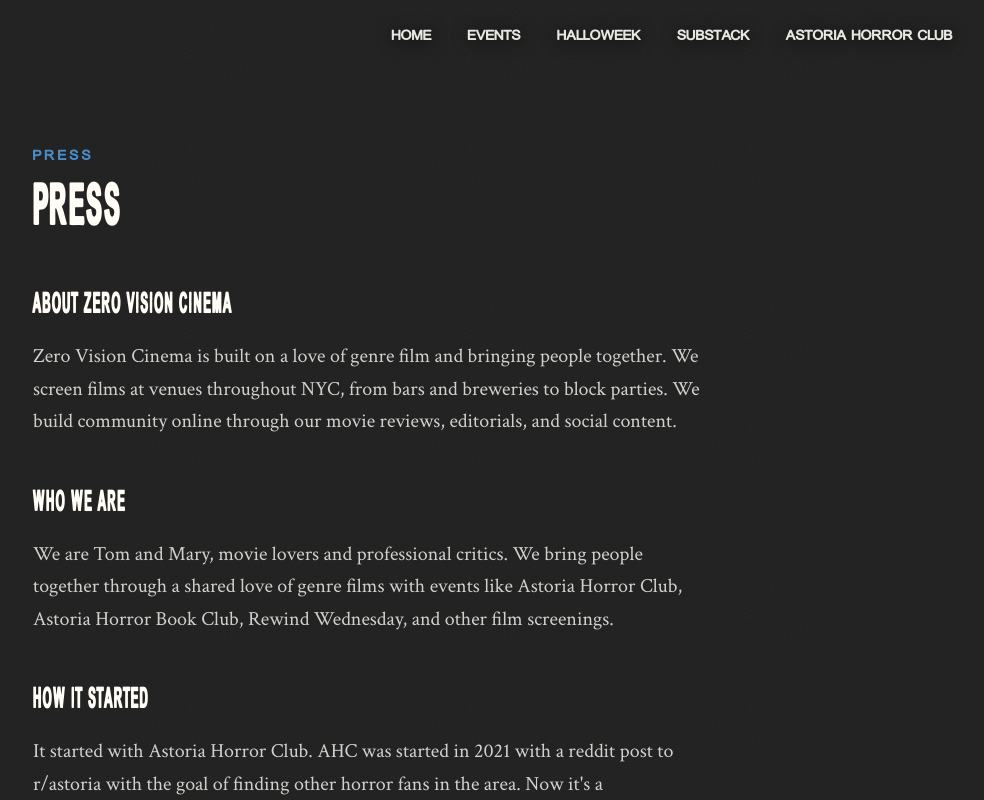
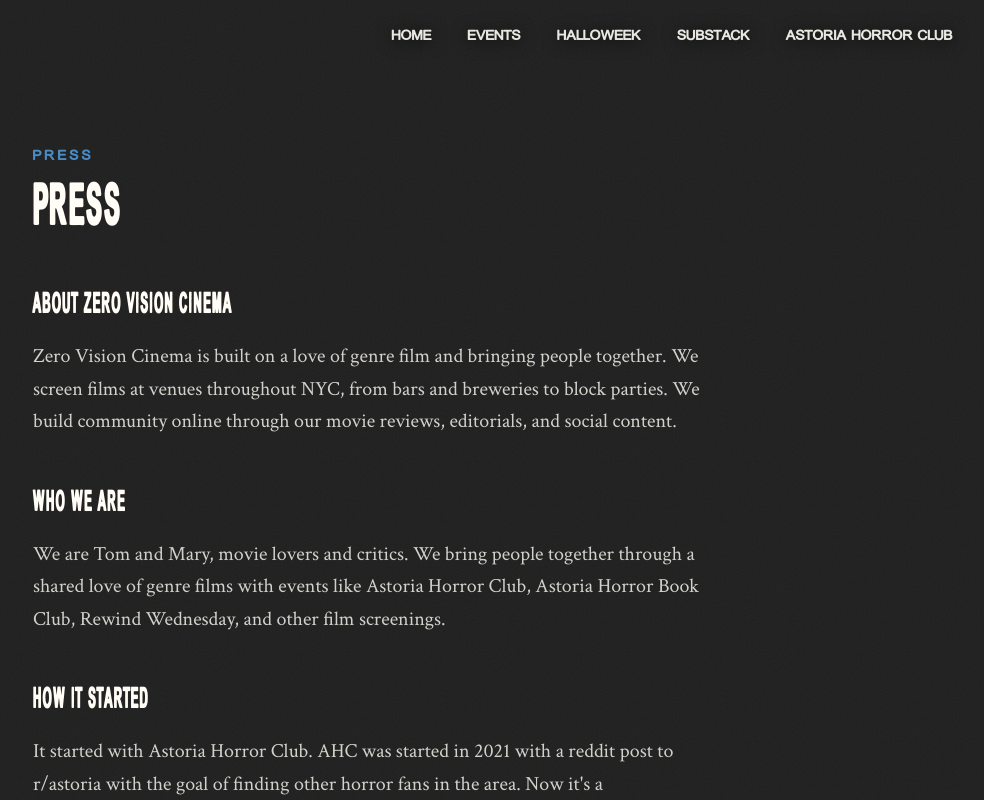
Before and after one commit to TomHerrmann/zero-vision-cinema, a Next.js app: page /press in a window 1280 px wide. Shown: the top 800 px of the page, without its empty margins (271-1255 px from the left). Built offline with nearby package versions, Linux system fonts and the light colour scheme.

Commit message:
Press page: drop 'professional' before critics
Co-Authored-By: Claude Opus 5.5 (1M context) <noreply@anthropic.com>
Claude-Session: https://claude.ai/code/session_01SNkHmj6xuZ733RETqKCHc5

```diff
--- a/app/(frontend)/press/page.tsx
+++ b/app/(frontend)/press/page.tsx
@@ -55,8 +55,7 @@ export default function PressPage() {
 
         <Section title="Who We Are">
           <p>
-            We are Tom and Mary, movie lovers and professional critics. We
-            bring people together through a shared love of genre films with
+            We are Tom and Mary, movie lovers and critics. We bring people together through a shared love of genre films with
             events like Astoria Horror Club, Astoria Horror Book Club, Rewind
             Wednesday, and other film screenings.
           </p>
```
